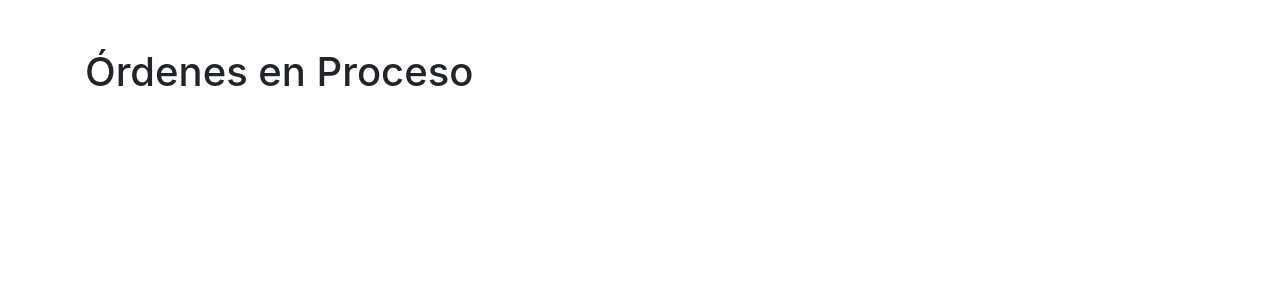
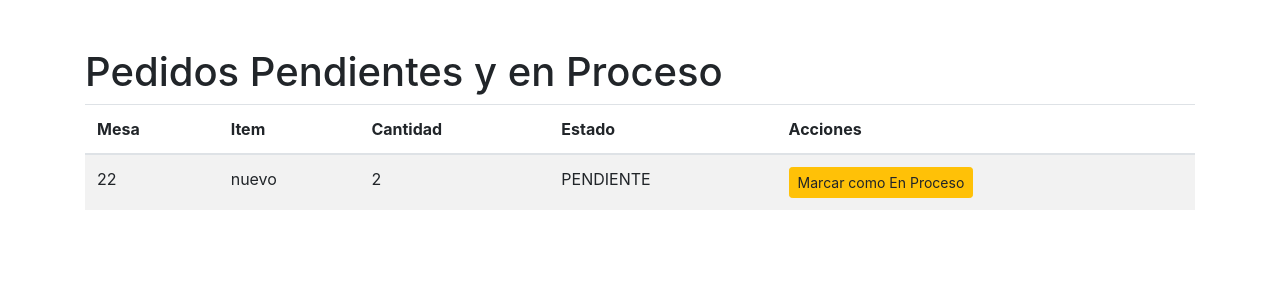
Before and after one commit to mbravo-94/Proyecto-gesti-n-de-restaurantes, a Django app: page /administracion/camarero/ in a window 1280 px wide. Shown: the top 300 px of the page. Run offline with Django 5.2, Linux system fonts and the light colour scheme; data comes from the database, SQL or seed files in the repository; both versions use the stored data as it was after the commit; some libraries are stand-ins or nearby versions.

Commit message:
camarero ok,,,,

```diff
--- a/gestión_de_restaurantes/administracion/templates/administracion/vista_camarero.html
+++ b/gestión_de_restaurantes/administracion/templates/administracion/vista_camarero.html
@@ -4,20 +4,40 @@
 <head>
     <meta charset="UTF-8">
     <meta name="viewport" content="width=device-width, initial-scale=1.0">
-    <title>Órdenes en Proceso</title>
+    <title>Pedidos del Camarero</title>
     <link rel="stylesheet" href="https://maxcdn.bootstrapcdn.com/bootstrap/4.5.2/css/bootstrap.min.css">
 </head>
 <body>
     <div class="container mt-5">
-        <h1>Órdenes en Proceso</h1>
-        <ul class="list-group">
-            {% for orden in ordenes %}
-                <li class="list-group-item">
-                    Mesa {{ orden.mesa.numero }}: {{ orden.cantidad }}x {{ orden.item.nombre }}
-                    <a href="#" class="btn btn-success btn-sm float-right">Marcar como Completada</a>
-                </li>
-            {% endfor %}
-        </ul>
+        <h1>Pedidos Pendientes y en Proceso</h1>
+        <table class="table table-striped">
+            <thead>
+                <tr>
+                    <th>Mesa</th>
+                    <th>Item</th>
+                    <th>Cantidad</th>
+                    <th>Estado</th>
+                    <th>Acciones</th>
+                </tr>
+            </thead>
+            <tbody>
+                {% for orden in ordenes %}
+                <tr>
+                    <td>{{ orden.mesa.numero }}</td>
+                    <td>{{ orden.item.nombre }}</td>
+                    <td>{{ orden.cantidad }}</td>
+                    <td>{{ orden.estado }}</td>
+                    <td>
+                        {% if orden.estado == 'PENDIENTE' %}
+                            <a href="{% url 'cambiar_estado_venta' orden.id 'EN_PROCESO' %}" class="btn btn-warning btn-sm">Marcar como En Proceso</a>
+                        {% elif orden.estado == 'EN_PROCESO' %}
+                            <a href="{% url 'cambiar_estado_venta' orden.id 'COMPLETADA' %}" class="btn btn-success btn-sm">Marcar como Completada</a>
+                        {% endif %}
+                    </td>
+                </tr>
+                {% endfor %}
+            </tbody>
+        </table>
     </div>
 </body>
 </html>
--- a/gestión_de_restaurantes/administracion/urls.py
+++ b/gestión_de_restaurantes/administracion/urls.py
@@ -22,8 +22,8 @@ urlpatterns = [
     path('empleados/eliminar/<int:pk>/', views.EmpleadoDelete.as_view(), name='empleado_delete'),
 
 
-    path('cocina/', views.vista_cocina, name='vista_cocina'),
     path('camarero/', views.vista_camarero, name='vista_camarero'),
+    path('cambiar-estado-venta/<int:pk>/<str:nuevo_estado>/', views.cambiar_estado_venta, name='cambiar_estado_venta'),
 
     path('ventas/', views.venta_list, name='venta_list'),
 ]
--- a/gestión_de_restaurantes/administracion/views.py
+++ b/gestión_de_restaurantes/administracion/views.py
@@ -126,8 +126,12 @@ def vista_cocina(request):
 ################################ vistas para camarero  ################################
 
 def vista_camarero(request):
-    ordenes_en_proceso = Venta.objects.filter(estado='EN_PROCESO').order_by('fecha')
-    return render(request, 'administracion/vista_camarero.html', {'ordenes': ordenes_en_proceso})
+    # Recuperar todas las ventas que están pendientes o en proceso
+    ordenes_pendientes = Venta.objects.filter(estado__in=['PENDIENTE', 'EN_PROCESO']).order_by('fecha')
+    context = {
+        'ordenes': ordenes_pendientes
+    }
+    return render(request, 'administracion/vista_camarero.html', context)
 
 
 ######################################## Vistas para Venta ####################################
@@ -162,6 +166,11 @@ class VentaDelete(DeleteView):
     template_name = 'administracion/venta_confirm_delete.html'
     success_url = reverse_lazy('venta_list')
 
+def cambiar_estado_venta(request, pk, nuevo_estado):
+    venta = get_object_or_404(Venta, pk=pk)
+    venta.estado = nuevo_estado
+    venta.save()
+    return redirect('vista_camarero')
 ##################### Vista principal ################################
 def index(request):
     return render(request, 'administracion/index.html')
--- a/gestión_de_restaurantes/templates/home.html
+++ b/gestión_de_restaurantes/templates/home.html
@@ -13,6 +13,7 @@
         <p>Gestiona tus empleados, mesas, menús y ventas de manera eficiente.</p>
         <a class="btn btn-primary btn-lg mt-3" href="{% url 'index' %}" role="button">Ir a Administración</a>
         <a class="btn btn-secondary btn-lg mt-3 ml-3" href="{% url 'usuarios_index' %}" role="button">Ir a Usuarios</a>
+        <a class="btn btn-info btn-lg mt-3 ml-3" href="{% url 'vista_camarero' %}" role="button">Ir a Camarero</a>
     </div>
 </body>
 </html>
```
Also changed, not shown: gestión_de_restaurantes/db.sqlite3.
